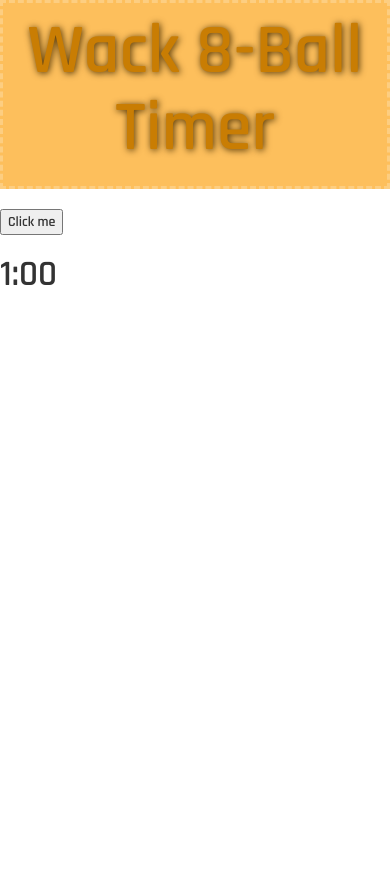
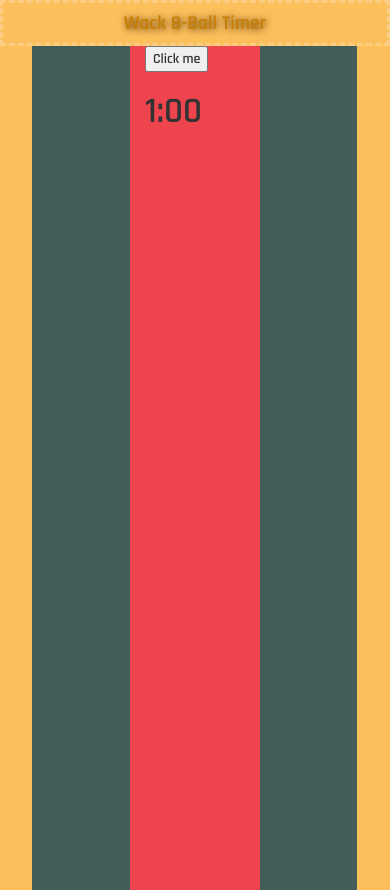
Before and after one commit to sluggets/pomodoro, a plain HTML site: page index.html in a window 390 px wide. Before the commit the page ends 844 px from the top, so only its background shows below. Drawn offline with nearby package versions, Linux system fonts and the light colour scheme.

Commit message:
Adds columns and changes meta tag in head
Adds colored columns, and the mobile was scrolling horizontally,
so changes meta tag in head

```diff
--- a/css/pomodoro.css
+++ b/css/pomodoro.css
@@ -8,11 +8,12 @@ body
   background: #fdbf5c;
   margin-top: 0;
   text-align: center;
+  margin-bottom: 0;
 }
 
 .page-header h1
 {
-  font-size: 5em;
+  font-size: 5vw;
   padding-top: 10px;
   color: #c97d03;
   text-shadow:1px 1px 7px #4b2f01;
@@ -23,3 +24,24 @@ body
   border: dashed;
   border-color: #fdce81;
 }
+
+.col-md-1
+{
+  background: #fdbf5c;
+  height: 10em;
+  height: 100vh;
+}
+
+.col-md-3
+{
+  background: #435e59;
+  height: 10em;
+  height: 100vh;
+}
+
+.col-md-4
+{
+  background: #ee444d;
+  height: 10em;
+  height: 100vh;
+}
--- a/index.html
+++ b/index.html
@@ -3,7 +3,7 @@
   <head>
     <meta charset="utf-8">
     <meta http-equiv="X-UA-Compatible" content="IE=edge">
-    <meta name="viewport" content="width=device-width, initial-scale=1">
+    <meta name="viewport" content="width=device-width, initial-scale=1, maximum-scale=1.0, user-scalable=no">
     <title>Wack 8-Ball Timer</title>
     <link rel="stylesheet"
           href="https://maxcdn.bootstrapcdn.com/bootstrap/3.3.7/css/bootstrap.min.css"
@@ -14,11 +14,23 @@
     <link rel="stylesheet" href="css/pomodoro.css">
   </head>
   <body>
-    <div class="page-header">
-      <h1>Wack 8-Ball Timer</h1>
+    <div class="page-header container-fluid">
+      <div class="row">
+        <h1>Wack 8-Ball Timer</h1>
+      </div>
     </div>
-    <button id="myButton">Click me</button>
-    <h1 id="timer">Beginning Value</h1>
-    <h2></h2>
+    <div class="container-fluid">
+      <div class="row">
+        <div class="col-md-1 col-xs-1"></div>
+        <div class="col-md-3 col-xs-3"></div>
+        <div class="col-md-4 col-xs-4">
+          <button id="myButton">Click me</button>
+          <h1 id="timer">Beginning Value</h1>
+          <h2></h2>
+        </div>
+        <div class="col-md-3 col-xs-3"></div>
+        <div class="col-md-1 col-xs-1"></div>
+      </div>
+    </div>
   </body>
 </html>
--- a/js/pomodoro.js
+++ b/js/pomodoro.js
@@ -2,8 +2,8 @@ document.addEventListener("DOMContentLoaded", function() {
   var listen = document.getElementById("myButton");
   var initVal = document.getElementById("timer");
   initVal.innerHTML = '1:00';
-  minutesToGo = 0;
-  secondsToGo = 10;
+  minutesToGo = 1;
+  secondsToGo = 60;
   listen.addEventListener("click", function () {
      interValID = window.setInterval(displayTime, 1000);
   });
```
